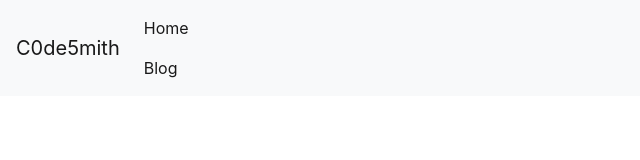
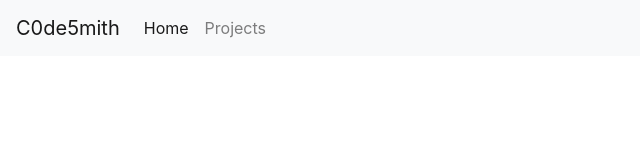
Before and after one commit to C0de5mith/C0de5mith.github.io, a plain HTML site: page index.html in a window 1280 px wide. Shown: the whole page, without its empty margins (0-640 px from the left). Drawn offline with Linux system fonts and the light colour scheme.

Commit message:
Update index.html

```diff
--- a/index.html
+++ b/index.html
@@ -16,8 +16,10 @@
                     <div class="collapse navbar-collapse" id="navbarSupportedContent">
                         <ul class="navbar-nav mr-auto">
                             <li class="nav-item active">
-                                <a class="nav-link" href="/">Home<span class="sr-only">(current)</span></a>
-                                <a class="nav-link" href="#">Blog</a>
+                                <a class="nav-link" href="/">Home</a>
+                            </li>
+                            <li class="nav-item">
+                                <a class="nav-link" href="/">Projects</a>
                             </li>
                         </ul>
                     </div>
```
